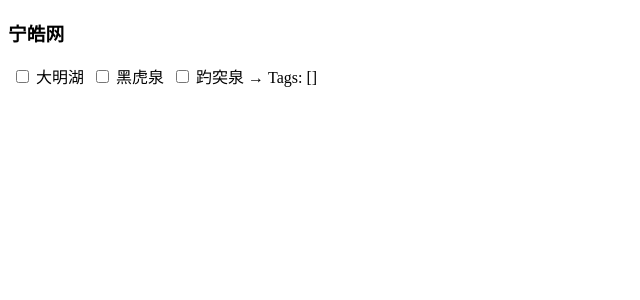
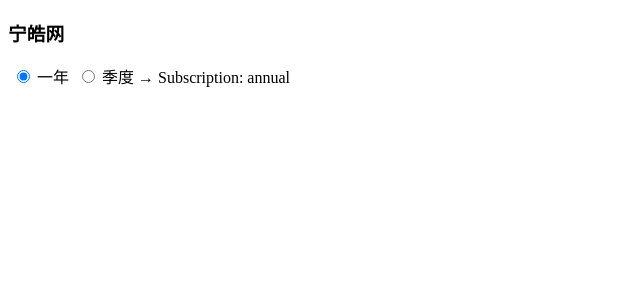
Before and after one commit to ninghao/ninghao-vue, a Vue app: page / in a window 1280 px wide. Shown: the top 300 px of the page, without its empty margins (0-640 px from the left). Built offline with nearby package versions, Linux system fonts and the light colour scheme.

Commit message:
单选按钮（Radio）

```diff
--- a/src/app/app.vue
+++ b/src/app/app.vue
@@ -1,18 +1,24 @@
 <template>
   <h3>{{ name }}</h3>
-  <label for="tag-1">
-    <input id="tag-1" type="checkbox" value="大明湖" v-model="tags" />
-    大明湖
+  <label for="subscription-annual">
+    <input
+      id="subscription-annual"
+      type="radio"
+      value="annual"
+      v-model="subscription"
+    />
+    一年
   </label>
-  <label for="tag-2">
-    <input id="tag-2" type="checkbox" value="黑虎泉" v-model="tags" />
-    黑虎泉
+  <label for="subscription-quarterly">
+    <input
+      id="subscription-quarterly"
+      type="radio"
+      value="quarterly"
+      v-model="subscription"
+    />
+    季度
   </label>
-  <label for="tag-3">
-    <input id="tag-3" type="checkbox" value="趵突泉" v-model="tags" />
-    趵突泉
-  </label>
-  <span>→ Tags: {{ tags }}</span>
+  <span>→ Subscription: {{ subscription }}</span>
 </template>
 
 <script>
@@ -20,7 +26,7 @@ export default {
   data() {
     return {
       name: '宁皓网',
-      tags: [],
+      subscription: 'annual',
     };
   },
 };
```
